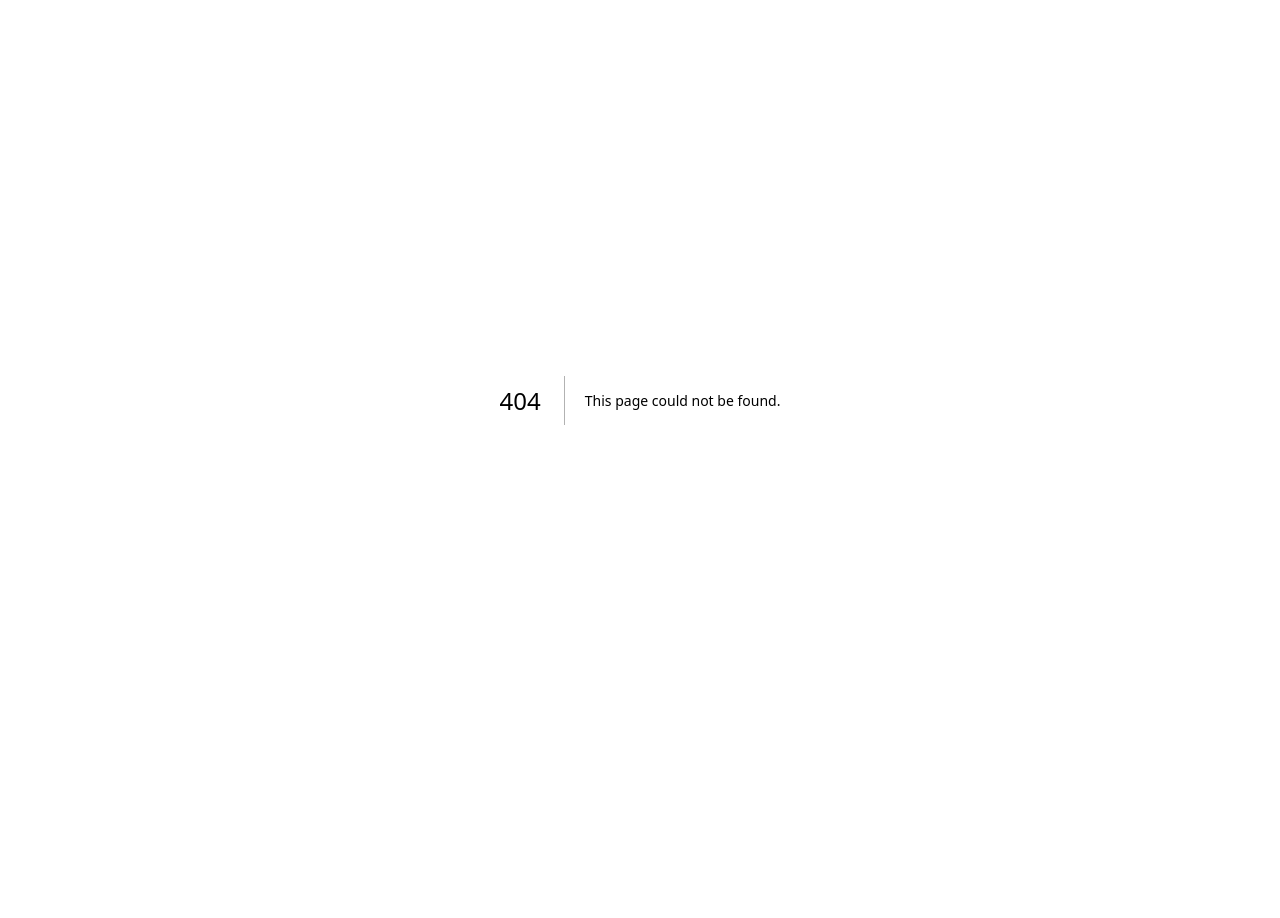
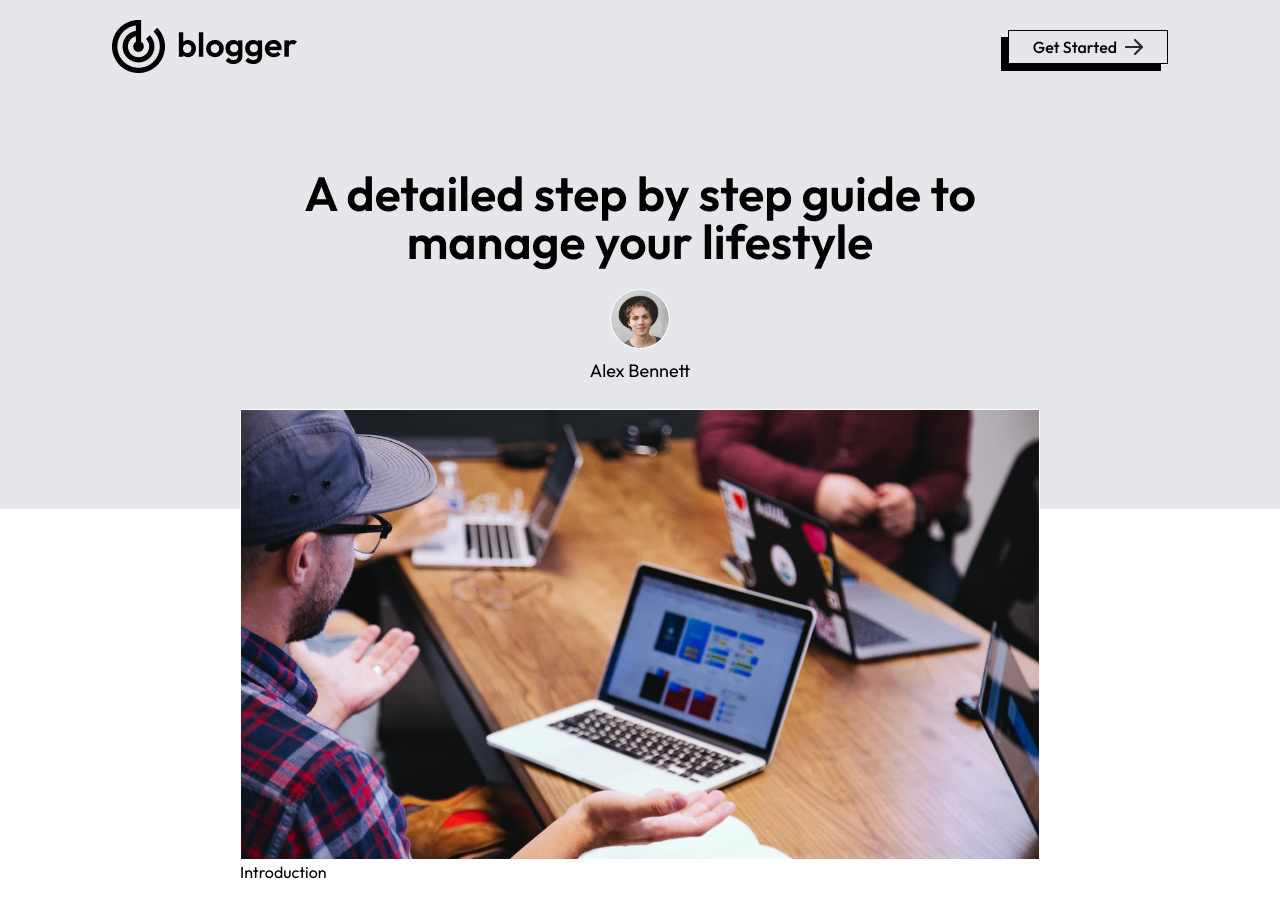
Before and after one commit to HarishBabu-DV/Blog-App, a Next.js app: page /blog/1 in a window 1280 px wide. Before the commit this address had no page. Shown: the top 918 px of the page. Before the commit the page ends 800 px from the top, so only its background shows below. Built offline with nearby package versions, Linux system fonts and the light colour scheme.

Commit message:
created blog contents with id

```diff
--- /dev/null
+++ b/app/blog/[id]/page.tsx
@@ -0,0 +1,55 @@
+import { assets, blog_data } from '@/assets/assets'
+import { redirect } from 'next/navigation';
+import Link from 'next/link';
+import React from 'react'
+import Image from 'next/image'
+
+type propParams={
+    params:{
+        id:string;
+    }
+}
+const page = ({params}:propParams) => {
+    const blog=blog_data.filter((item)=>item.id === Number(params.id))[0];
+    if(!blog){
+        redirect("/");
+    }
+    return (
+    <>
+        {
+            blog && (
+                <>
+                    <div className='bg-gray-200 py-5 md:px-12 lg:px-28'>
+                    <div className='flex justify-between items-center'>
+                        <Link href={'/'}>
+                            <Image src={assets.logo}
+                            alt='logo'
+                            width={180}
+                            className='w-[130px] sm:w-auto' />
+                        </Link>
+                        <button className='flex items-center gap-2 font-medium py-1 px-3 sm:px-6 border border-black shadow-[-7px_7px_0px_#000]'>
+                            Get Started
+                            <Image src={assets.arrow} alt='arrow' />
+                        </button>
+                    </div>
+                    <div className='text-center my-24'>
+                        <h1 className='text-2xl sm:text-5xl font-semibold max-w-[700px] mx-auto'>{blog.title}</h1>
+                        <Image src={blog.author_img} alt='author image'
+                        width={60} height={60}className='mx-auto mt-6 border border-white rounded-full' />
+                        <p className='mt-2 pb-2 text-lg max-w-[740px] mx-auto'>{blog.author}</p>
+                    </div>
+                </div>
+                <div className='mx-5 max-w-[800px] md:mx-auto mt-[-100px] mb-10'>
+                    <Image src={blog.image}
+                    width={1200} height={720} alt='blog image'
+                    className='border border-white' />
+                    <h1>Introduction</h1>
+                </div>
+                </>
+            )
+        }
+    </>
+  )
+}
+
+export default page
--- a/app/layout.tsx
+++ b/app/layout.tsx
@@ -7,7 +7,7 @@ const outfit= Outfit({
   weight:['400','500','600','700']
 })
 export const metadata: Metadata = {
-  title: 'Blog App - Next js 14',
+  title: 'Blog App ',
   description: 'Learning purpose',
 }
 
--- a/components/BlogCard.tsx
+++ b/components/BlogCard.tsx
@@ -1,18 +1,29 @@
 import React from 'react'
 import Image from 'next/image'
+import Link from 'next/link';
+import { assets } from '@/assets/assets';
 type DataProps={
     id:number;
     title:string;
     description:string;
-    image:string;
+    image: string | StaticImageData;
+    date:number;
     category:string;
     author:string;
-    author_tag:string;
+    author_img:string | StaticImageData;
 }
 const BlogCard = ({data}:{data:DataProps}) => {
   return (
     <div className='max-w-[330px] sm:max-w-[300px] border bg-white border-black hover:shadow-[-7px_7px_0px_#000]' >
         <Image src={data.image} alt={data.title} width={400} height={400} />
+        <p className='ml-5 mt-5 py-1 px-2 inline-block bg-black text-white text-sm  '>{data.category}</p>
+        <div className='p-5'>
+          <h5 className='mb-2 text-lg font-medium tracking-tight text-gray-900'>{data.title}</h5>
+          <p className='mb-3 text-sm tracking-tight text-gray-700'>{data.description.slice(0,100)}</p>
+          <Link href={`/blog/${data.id}`} className='inline-flex items-center py-2 font-semibold text-center'>Read More {" "}
+            <Image src={assets.arrow} alt='arrow' width={12} className='ml-2 mt-1'/>
+          </Link>
+        </div>
     </div>
   )
 }
```
